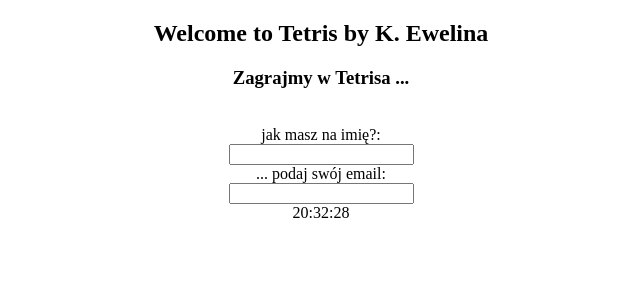
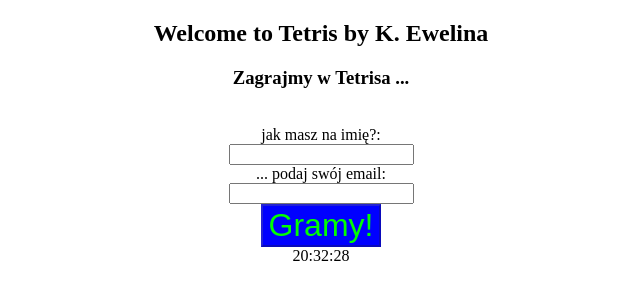
Before and after one commit to EwelinaKulesza/Angular-tetris, an Angular app: page / in a window 1280 px wide. Shown: the top 300 px of the page, without its empty margins (319-959 px from the left). Built offline with nearby package versions, Linux system fonts and the light colour scheme; what ngx-tetris would draw is missing.

Commit message:
siedemnascie

```diff
--- a/src/app/intro-page/intro-page.component.html
+++ b/src/app/intro-page/intro-page.component.html
@@ -11,6 +11,4 @@
     <input #box (keyup.enter)="onEmailEnter(box.value)">
 </div>
 
-<div *ngIf="(!formEmailIsShows) && (!formNameIsShows)">
-    <button>Gramy</button>
-</div>
+<button type="submit" [disabled]="formEmailIsShows || formNameIsShows">Gramy!</button>
--- a/src/app/intro-page/intro-page.component.ts
+++ b/src/app/intro-page/intro-page.component.ts
@@ -17,8 +17,9 @@
   }
 
   onEmailEnter(value: string) {
-    let mabyEmailTemp: string;
-    if (mabyEmailTemp.includes("@")) {
+    let mabyEmailTemp: string = value;
+    //prosty walidator czy mail, jak będe miała czas to zerknę na regex'y albo jaies gotowe walidatory Angulara
+    if (mabyEmailTemp.includes('@') && mabyEmailTemp.includes('.') && (mabyEmailTemp.length > 7)) {
       this.emailValue = value;
       this.formEmailIsShows = false;
     }
```
